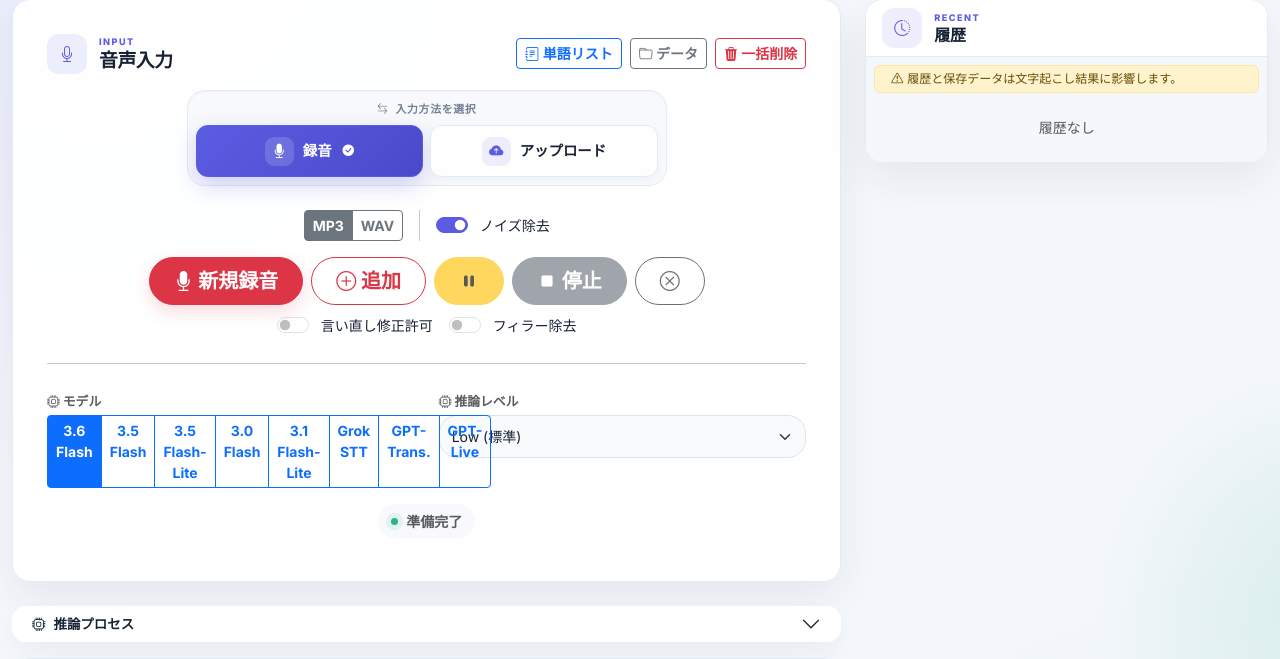
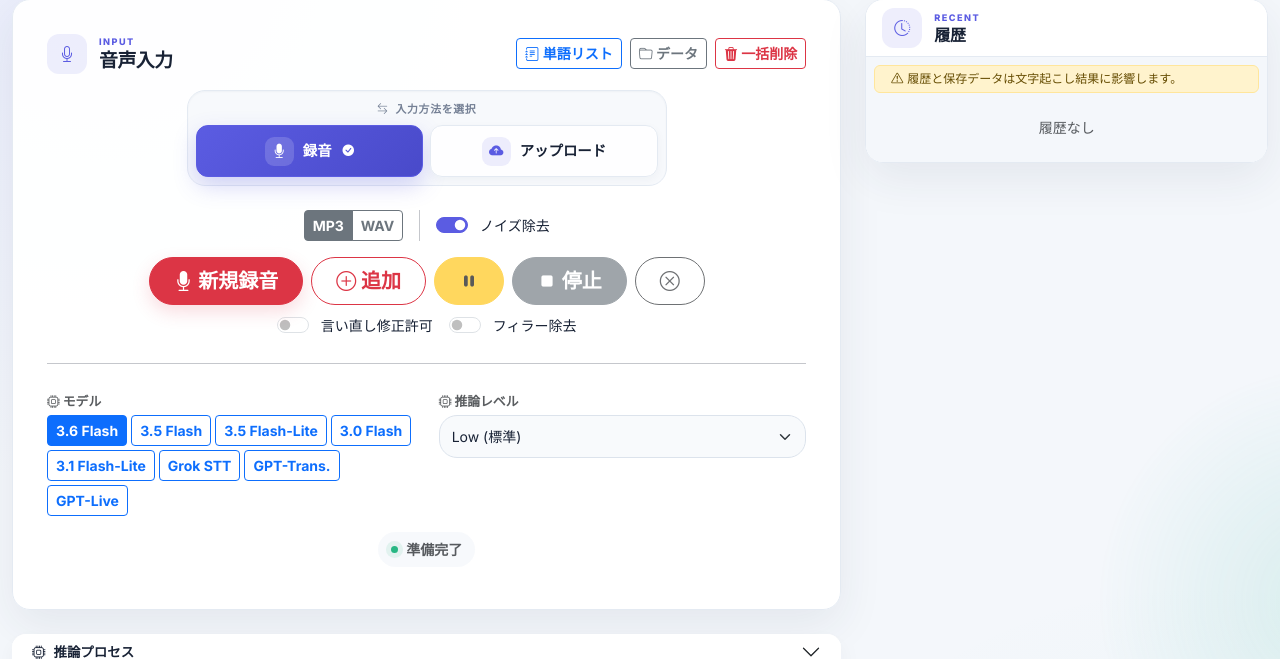
Before and after one commit to Minashin1120/stt-gemini, a Flask app: page / in a window 1280 px wide. Shown: the part 265-924 px from the top of the page. Run offline with Flask 3, Linux system fonts and the light colour scheme; the visitor is signed in with stand-in values (Sample User, id 1); data comes from the database, SQL or seed files in the repository; data that the repository does not hold is empty; parts of the project's set-up code (start-up, migrations or seed data) failed here and were passed over; some libraries are stand-ins or nearby versions; some web fonts are replaced.

Commit message:
モデル選択ボタンをflex-wrapで折り返し対応

```diff
--- a/app/templates/index.html
+++ b/app/templates/index.html
@@ -190,7 +190,7 @@
                 <div class="row mb-3 justify-content-center">
                     <div class="col-md-6 text-start">
                         <label class="form-label small fw-bold mb-1 text-muted"><i class="bi bi-cpu"></i> モデル</label>
-                        <div class="btn-group w-100" role="group">
+                        <div class="d-flex flex-wrap gap-1" role="group">
                             <input type="radio" class="btn-check" name="model_select" id="mdl_flash36" value="gemini-3.6-flash" checked>
                             <label class="btn btn-outline-primary btn-sm" for="mdl_flash36">3.6 Flash</label>
                             <input type="radio" class="btn-check" name="model_select" id="mdl_flash35" value="gemini-3.5-flash">
```
